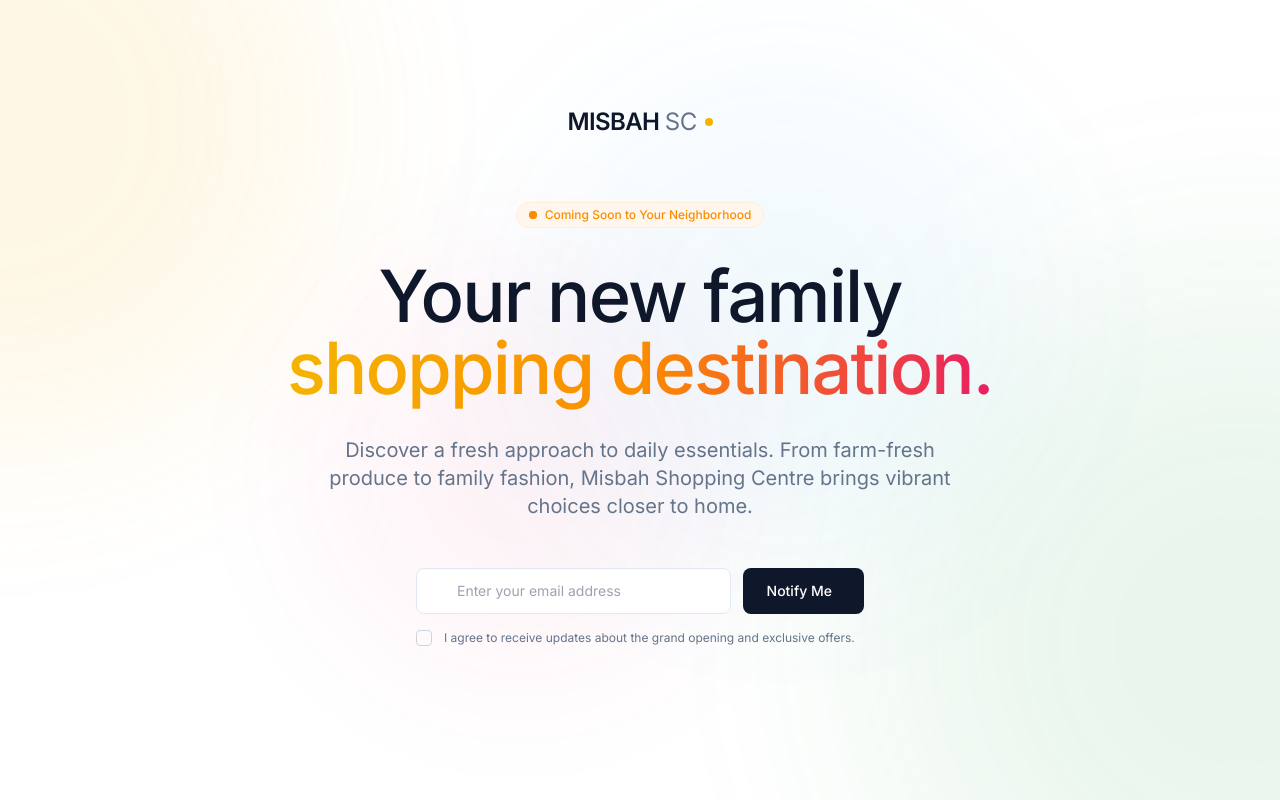
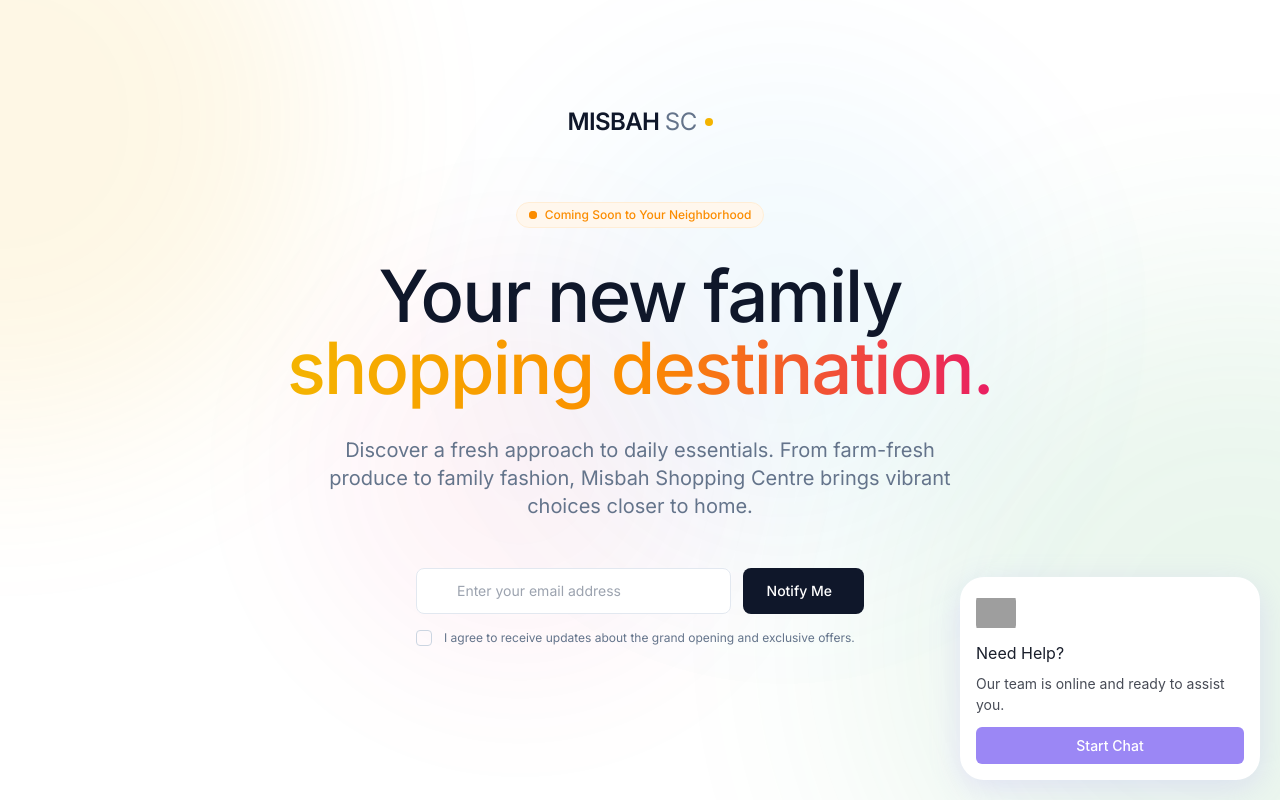
Before and after one commit to muhammedadnanv/misbah, a plain HTML site: page index.html in a window 1280 px wide. Drawn offline with nearby package versions, Linux system fonts and the light colour scheme; grey boxes are pictures that could not be loaded; some icons are missing.

Commit message:
Update index.html

```diff
--- a/index.html
+++ b/index.html
@@ -142,6 +142,40 @@
       </form>
     </div>
   </main>
-
+ <!-- Custom Widgetify Widget -->
+<div id="custom-widgetify-widget" style="
+  position: fixed;
+  bottom: 20px;
+  right: 20px;
+  background: #ffffff;
+  padding: 16px;
+  border-radius: 24px;
+  box-shadow: 0 8px 32px rgba(155, 135, 245, 0.2);
+  max-width: 300px;
+  z-index: 9999;
+  font-family: -apple-system, BlinkMacSystemFont, 'Segoe UI', sans-serif;
+">
+  <img src="https://pibinmzsiwzatfljqkiu.supabase.co/storage/v1/object/public/widget-logos/083c7e31-decd-47f1-8eae-dafbb6e812cf/1766683141775.png" alt="Logo" style="width: 40px; height: 40px; margin-bottom: 8px; border-radius: 8px; object-fit: contain;" />
+  <h3 style="color: #1A1F2C; margin: 0 0 8px 0; font-size: 16px;">
+    Need Help?
+  </h3>
+  <p style="color: #1A1F2C; margin: 0 0 12px 0; font-size: 14px; opacity: 0.8;">
+    Our team is online and ready to assist you.
+  </p>
+  <button onclick="https://wa.me/917025197090?text=Hello" style="
+    background: #9b87f5;
+    color: white;
+    border: none;
+    padding: 8px 16px;
+    border-radius: 6px;
+    cursor: pointer;
+    font-size: 14px;
+    font-weight: 500;
+    width: 100%;
+    transition: opacity 0.2s;
+  " onmouseover="this.style.opacity='0.9'" onmouseout="this.style.opacity='1'">
+    Start Chat
+  </button>
+</div>
 </body>
 </html>
```
